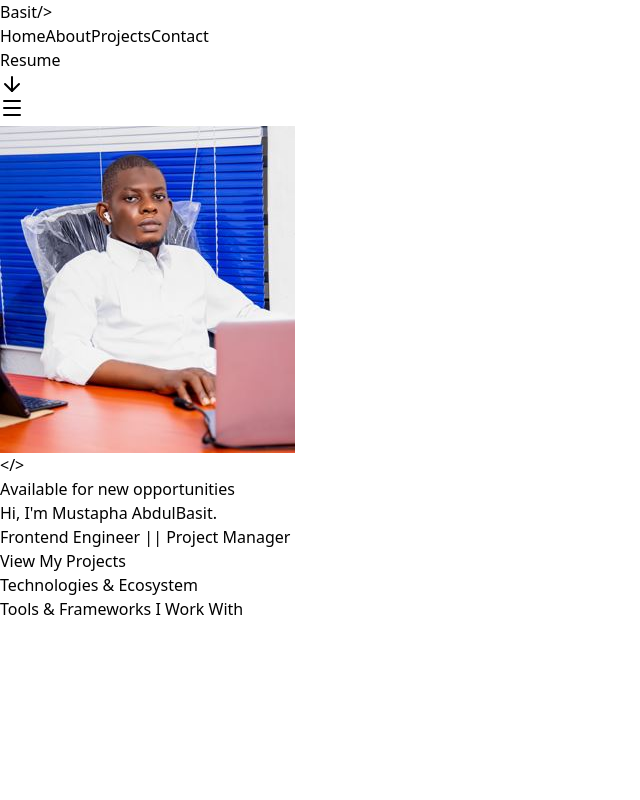
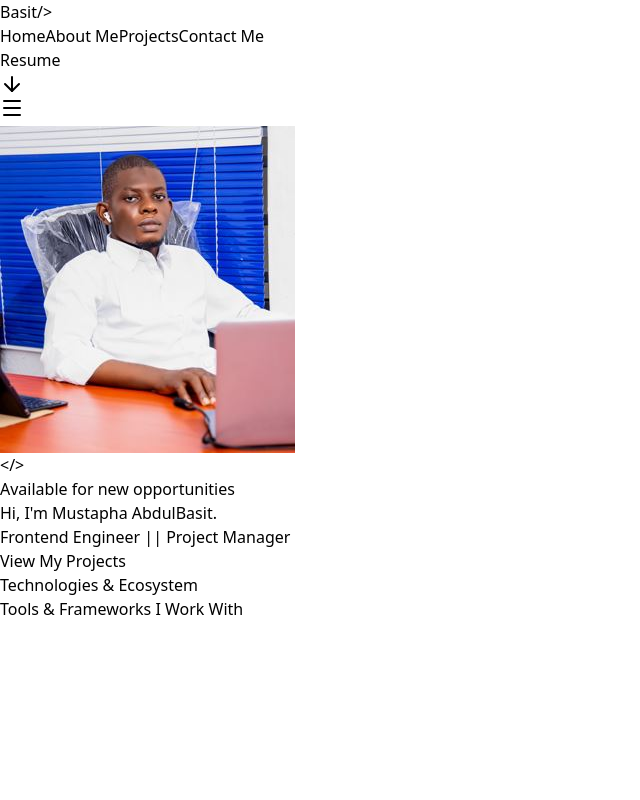
Before and after one commit to Candid001/MyNewPortfolio, a React (Vite) app in the folder my-portfolio/: page / in a window 1280 px wide. Shown: the top 800 px of the page, without its empty margins (0-640 px from the left). Built offline with nearby package versions, Linux system fonts and the light colour scheme.

Commit message:
correct a mistake in the Hero section

```diff
--- a/my-portfolio/src/components/Navbar.jsx
+++ b/my-portfolio/src/components/Navbar.jsx
@@ -5,9 +5,9 @@ import { ArrowDown, Menu, X } from "lucide-react";
 
 const links = [
   { to: "/", label: "Home" },
-  { to: "/about", label: "About" },
+  { to: "/about", label: "About Me" },
   { to: "/projects", label: "Projects" },
-  { to: "/contact", label: "Contact" },
+  { to: "/contact", label: "Contact Me" },
 ];
 
 function Navbar() {
--- a/my-portfolio/src/pages/Home.jsx
+++ b/my-portfolio/src/pages/Home.jsx
@@ -12,7 +12,7 @@ function Home() {
     <div className="w-full overflow-x-hidden min-h-screen bg-gradient-to-b from-slate-50 via-white to-emerald-50/20 py-12 sm:py-20 px-4 sm:px-6 lg:px-8 transition-colors duration-300">
 
       {/* HERO SECTION */}
-      <section className="max-w-5xl mx-auto flex flex-col md:flex-row items-center justify-center gap-8 md:gap-12 lg:gap-16 pl-32">
+      <section className="max-w-5xl mx-auto flex flex-col md:flex-row items-center justify-center gap-8 md:gap-12 lg:gap-16 lg:pl-32">
 
         {/* Avatar Container */}
         <div className="relative shrink-0 ">
@@ -62,7 +62,7 @@ function Home() {
             <Button
               to="/projects"
               variant="outline"
-              className="hover:scale-105 text-sm sm:text-base py-2.5 px-6 border-slate-300 text-slate-800 hover:bg-slate-100 hover:border-slate-400 shadow-sm"
+              className="hover:scale-105 text-sm sm:text-base py-2.5 px-6 border-slate-300 text-black hover:bg-slate-100 hover:border-slate-400 shadow-sm"
             >
               View My Projects
             </Button>
```
